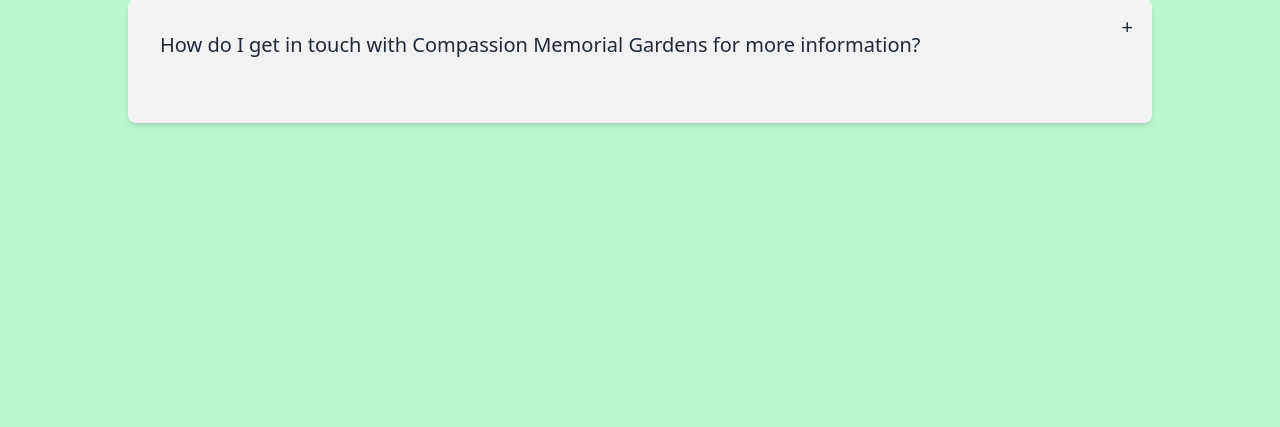
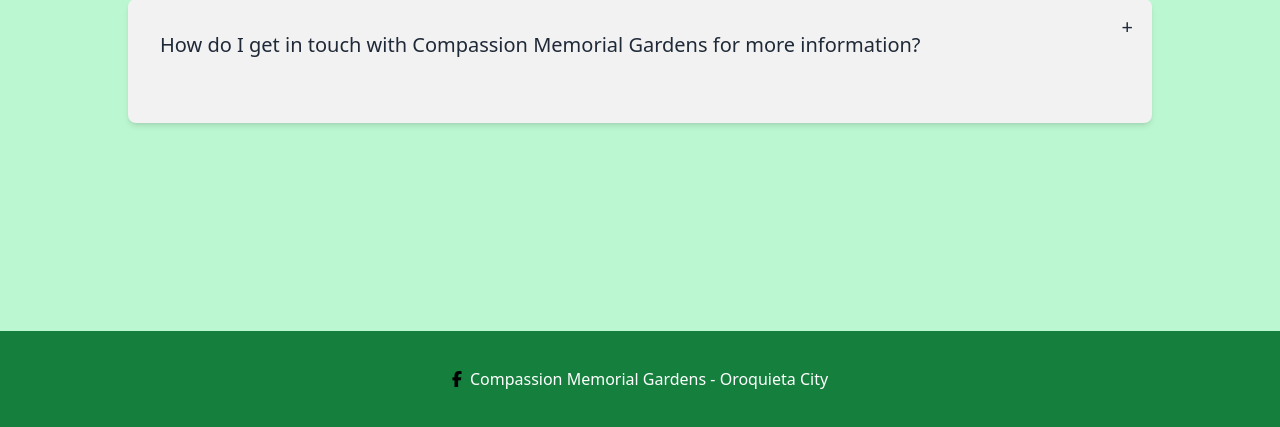
Before and after one commit to Bombastiksideeye/CEMETERY-MANAGEMENT-SYSTEM, a PHP site: page / in a window 1280 px wide. Shown: the part 3517-3944 px from the top of the page. Before the commit the page ends 3643 px from the top, so only its background shows below. Run offline with PHP 8.4, Linux system fonts and the light colour scheme; some libraries are stand-ins or nearby versions.

Commit message:
Add files via upload

```diff
--- a/index.php
+++ b/index.php
@@ -360,7 +360,13 @@
 </script>
 
 
-
+<footer class="bg-green-700 text-white py-6 mt-10">
+        <div class="max-w-5xl mx-auto px-4">
+            <div class="flex flex-col sm:flex-row justify-center items-center space-y-4 sm:space-y-0 sm:space-x-8">
+                <a href="https://www.facebook.com/p/Compassion-Memorial-Gardens-Oroquieta-City-100057269898716/" target="_blank" class="hover:text-gray-300 flex items-center space-x-2">
+                    <i class="fab fa-facebook-f" style="color: #000000;"></i><br><br>
+                    <span>Compassion Memorial Gardens - Oroquieta City</span>
+                </a>
 
 </body>
 </html>
```
